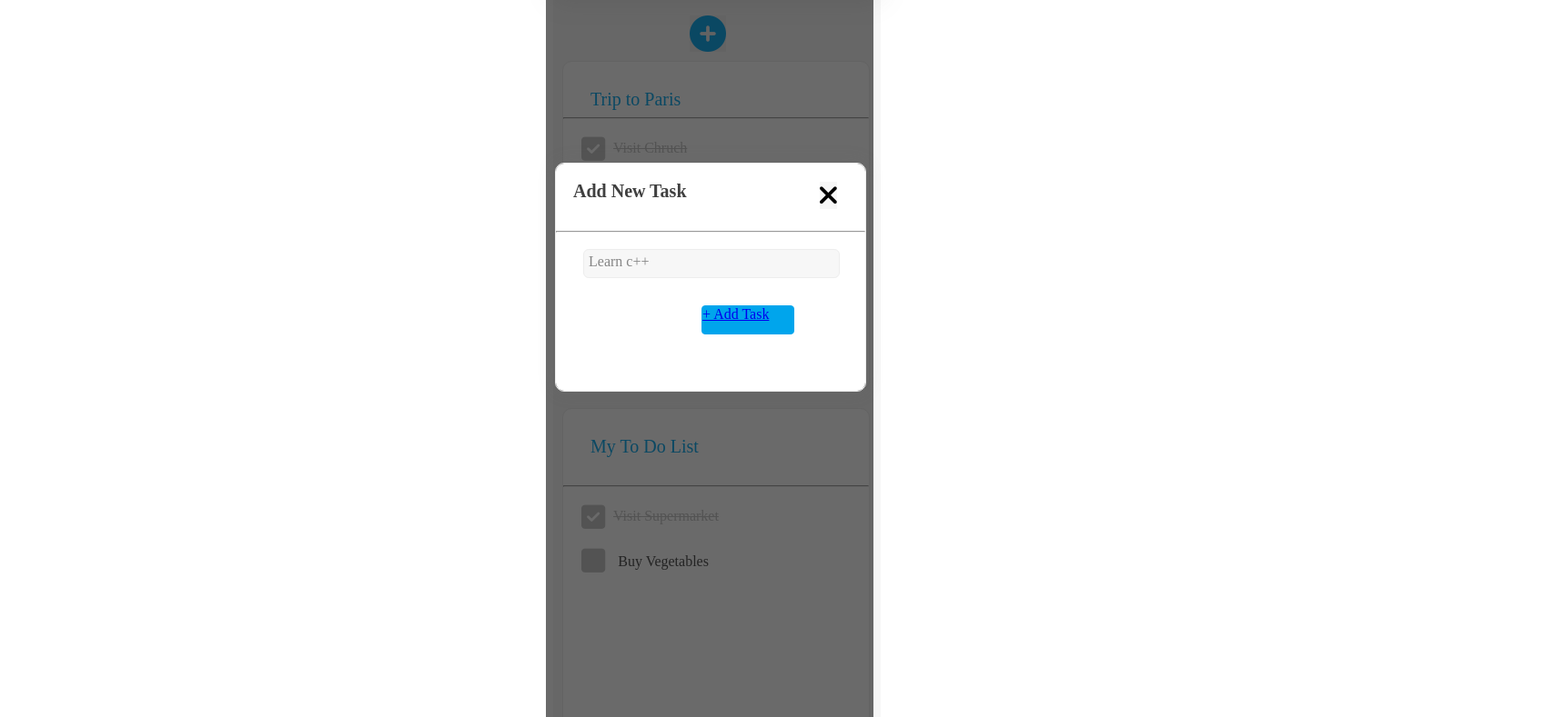
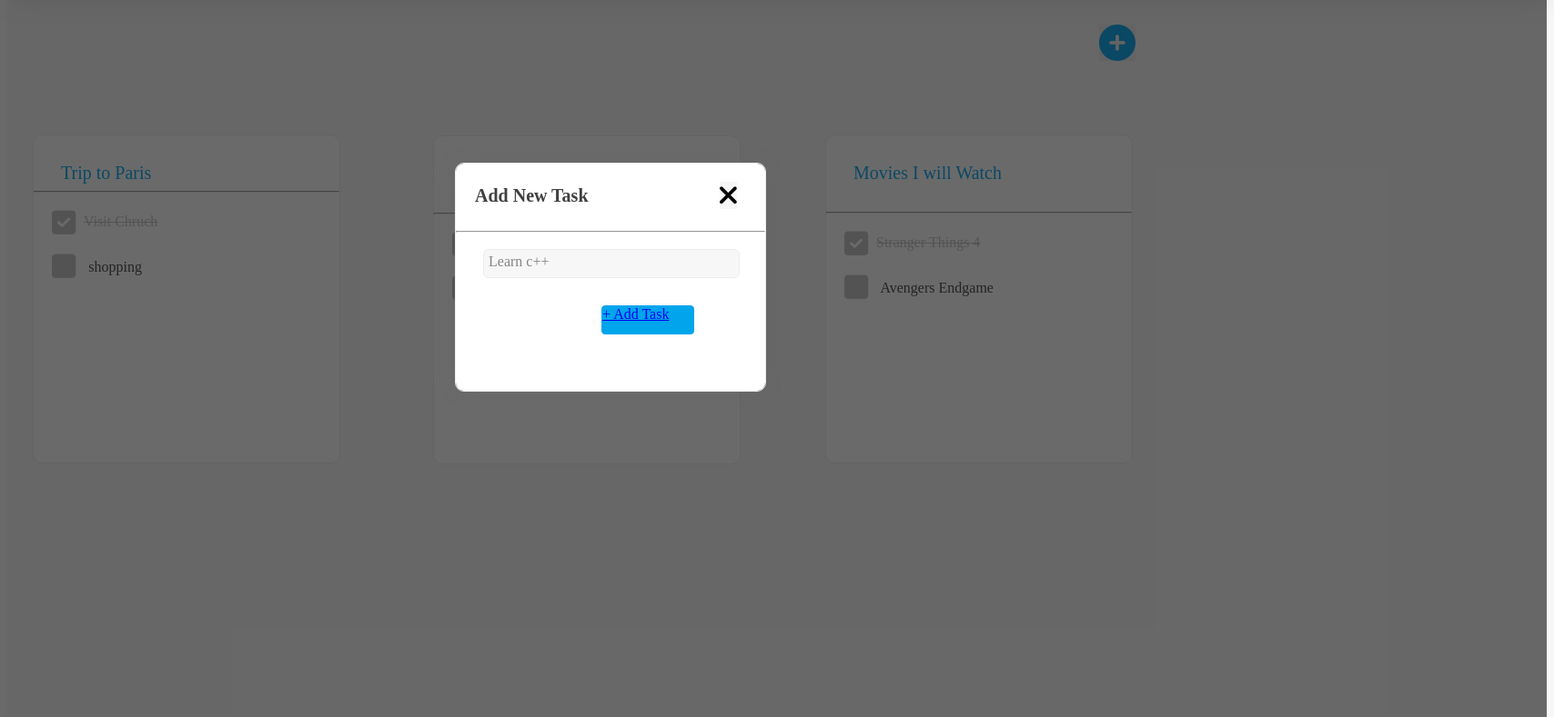
Before and after one commit to Bindumuniyappa/CssProject2, a plain HTML site: page index2.html in a window 1280 px wide. Shown: the part 71-860 px from the top of the page at 91% size, 1708 px wide, since content can reach past the window. Drawn offline with Linux system fonts and the light colour scheme.

Commit message:
modified CssProject2

```diff
--- a/style.css
+++ b/style.css
@@ -1,6 +1,6 @@
 .main-section{
     width: 360px;
-    height: 1282px;
+    height: 1288px;
     margin-left: 600px;
     /* border: 1px solid black; */
     background: #F7F7F7 0% 0% no-repeat padding-box;
@@ -39,29 +39,30 @@
     width: 336px;
     height: 360px;
     background: #FFFFFF 0% 0% no-repeat padding-box;
-        border: 1px solid #EDEDED;
-        border-radius: 10px;
+    border: 1px solid #EDEDED;
+    border-radius: 10px;
+    position: relative;
 
 }
 
 .card1{
-top: 290px;
-    left: 18px;
+    top: 30px;
+    left: 2px;
     margin: 10px;
     margin-top: 30px;
     cursor: pointer;
 
 }
 .card2 {
-    top: 290px;
-    left: 18px;
+    top: 42px;
+    left: 3px;
     margin: 10px;
     margin-top: 20px;
     cursor: pointer;
 }
 .card3 {
-    top: 290px;
-    left: 18px;
+    top: 50px;
+    left: 2px;
     margin: 10px;
     margin-top: 20px;
     cursor: pointer;
@@ -114,7 +115,6 @@ top: 290px;
     margin-left: 600px;
     background: rgba(17, 17, 17, 0.622);
     position: absolute;
-
     top: 0;
     left: 0;
 
@@ -194,3 +194,73 @@ top: 290px;
     cursor: pointer;
     text-decoration: none;
 }
+.page3{
+
+}
+/* media query from nw on */
+@media (min-width:720px) and (max-width:1500px)
+{
+    .main-section{
+        width: 1700px;
+        height: 1288px;
+        margin-left: 0;
+
+    }
+    .top-section{
+        width: 1700px;
+        height: 60px;
+    }
+     .fa-circle-plus{
+        font-size: 40px;
+        top: 30px;
+        left: 1200px;
+
+    }
+        .card1 {
+            top: 81px;
+            left: 18px;
+            margin: 10px;
+            margin-top: 30px;
+            cursor: pointer;
+
+        }
+
+        .card2 {
+            top: -300px;
+            left: 458px;
+            margin: 10px;
+            margin-top: 20px;
+            cursor: pointer;
+        }
+
+        .card3 {
+             top: -683px;
+                left: 889px;
+            margin: 10px;
+            margin-top: 20px;
+            cursor: pointer;
+        }
+        .page2{
+            width: 1700px;
+            height: 1288px;
+            margin-left: 0;
+        }
+        .pop-up{
+            margin-top: 250px;
+            margin-left: 500px;
+        }
+        .contentForPage2{
+            top: 275px;
+                left: 522px;
+        }
+        .page3{
+            top: 30px;
+                left: 2px;
+                margin: 10px;
+                margin-top: 30px;
+                margin-left: 503px;
+                cursor: pointer;
+        }
+
+
+}
```
Also changed, not shown: index3.html (+2 -0 lines).
